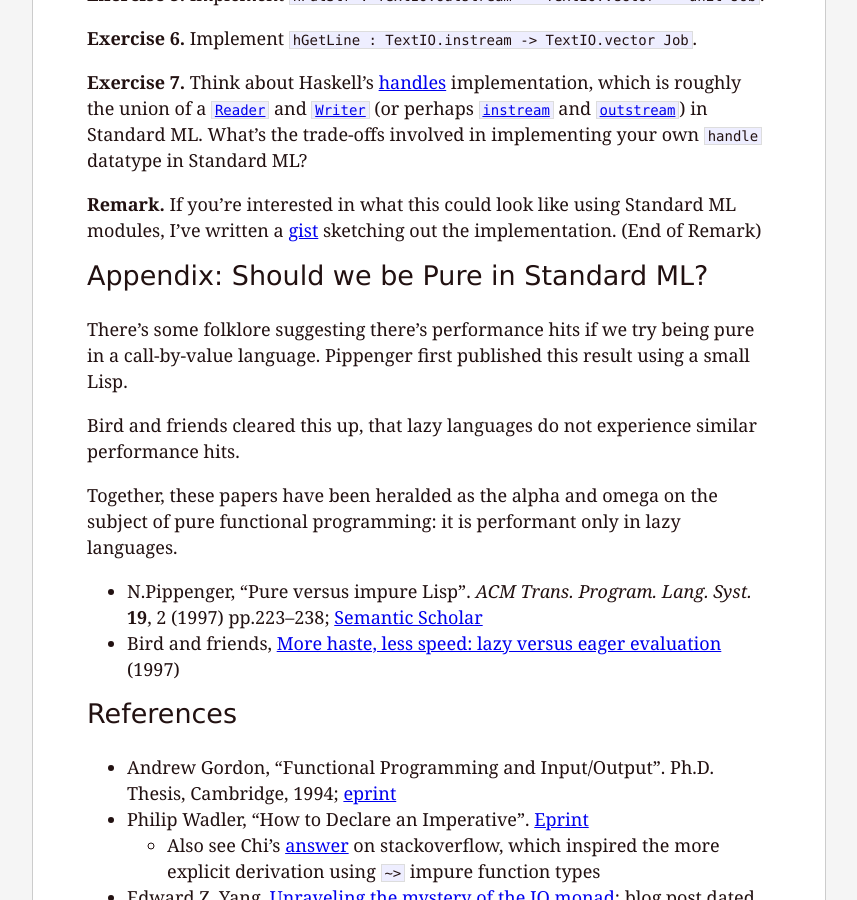
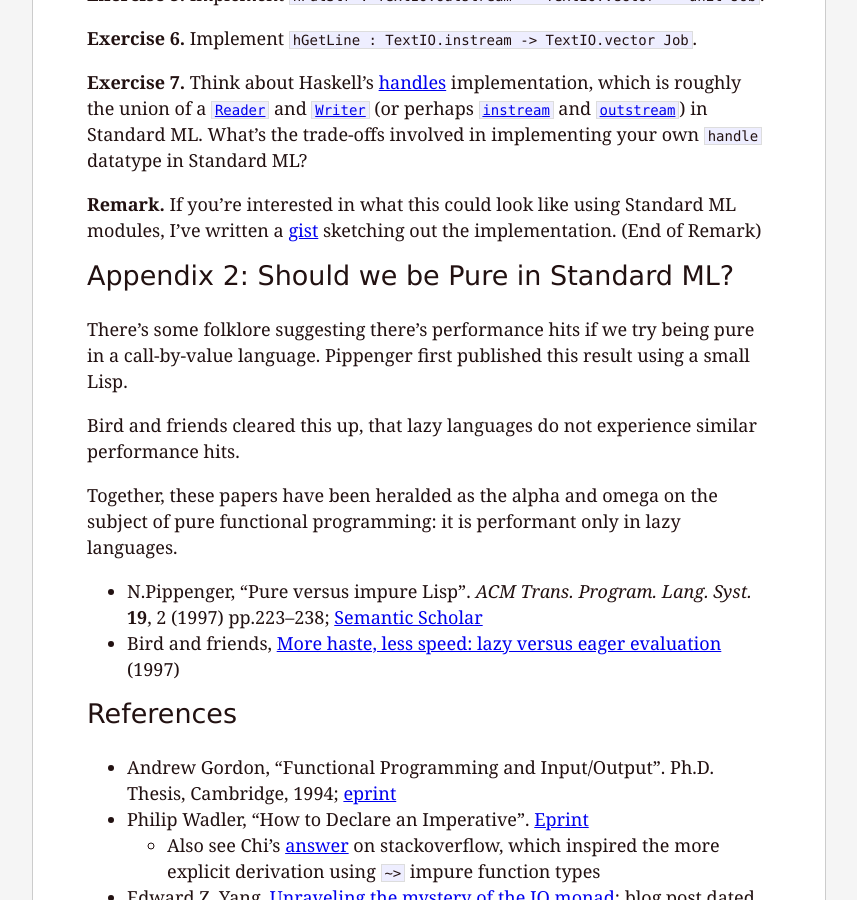
Before and after one commit to pqnelson/pqnelson.github.com, a Jekyll site: the page built from _posts/2021-07-29-monadic-io-in-ml.md, in a window 1280 px wide and 900 px high, scrolled down 5754 px. Shown: the whole window, without its empty margins (211-1068 px from the left). Built offline with Jekyll 4.4.1, drawn with Linux system fonts in a browser that asks for light colours; some of the changed text lies outside the part shown.

Commit message:
[minor] Clarify appendices in post on monadic IO

```diff
--- a/_posts/2021-07-29-monadic-io-in-ml.md
+++ b/_posts/2021-07-29-monadic-io-in-ml.md
@@ -303,7 +303,7 @@ modules, I've written a [gist](https://gist.github.com/pqnelson/4ff12e27d822766b
 sketching out the implementation.
 (End of Remark)
 
-# Appendix: Should we be Pure in Standard ML?
+# Appendix 2: Should we be Pure in Standard ML?
 
 There's some folklore suggesting there's performance hits if we try
 being pure in a call-by-value language. Pippenger first published this
```
Also changed, not shown: other parts of _posts/2021-07-29-monadic-io-in-ml.md (+1 -1 lines).
